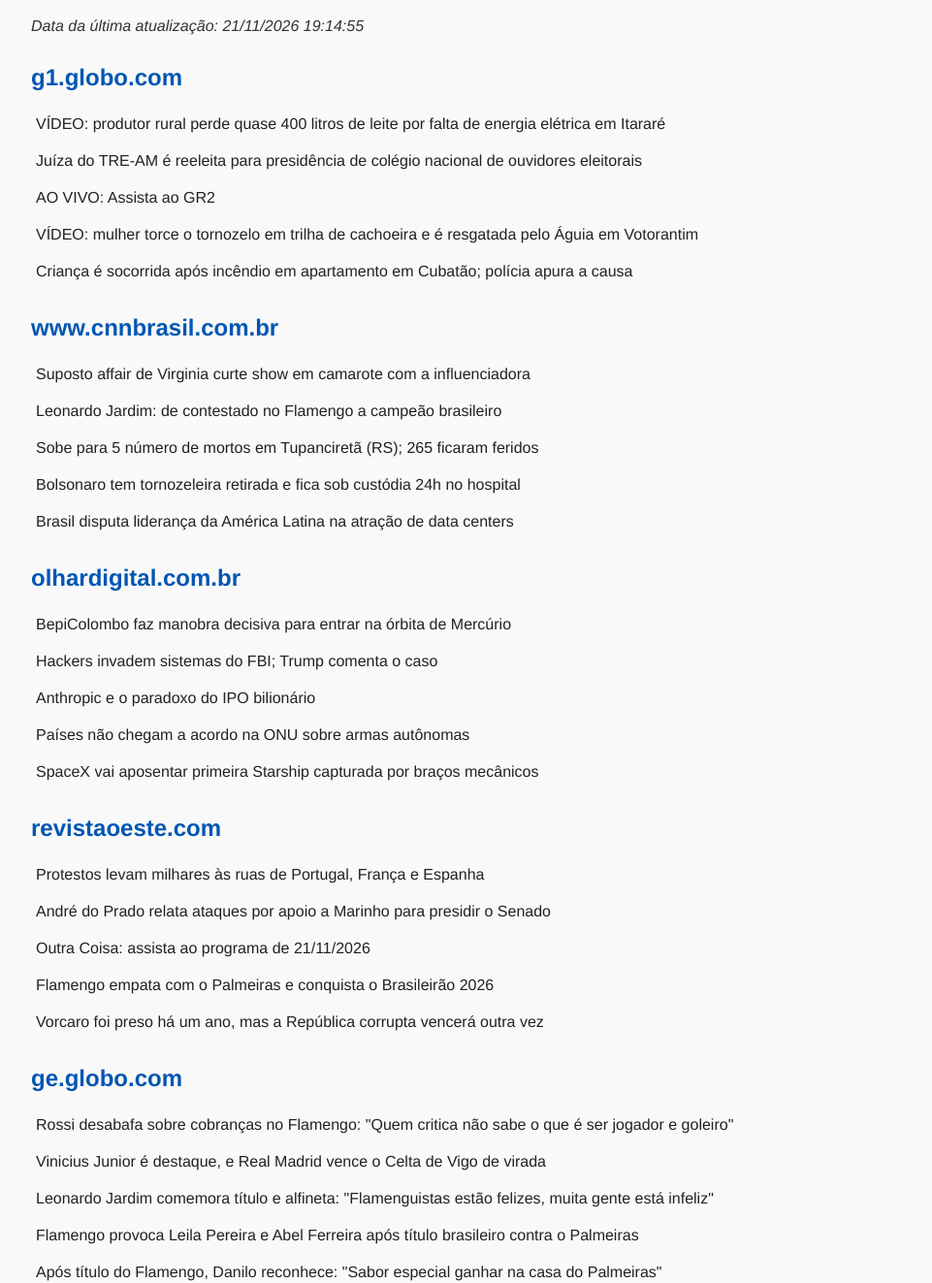
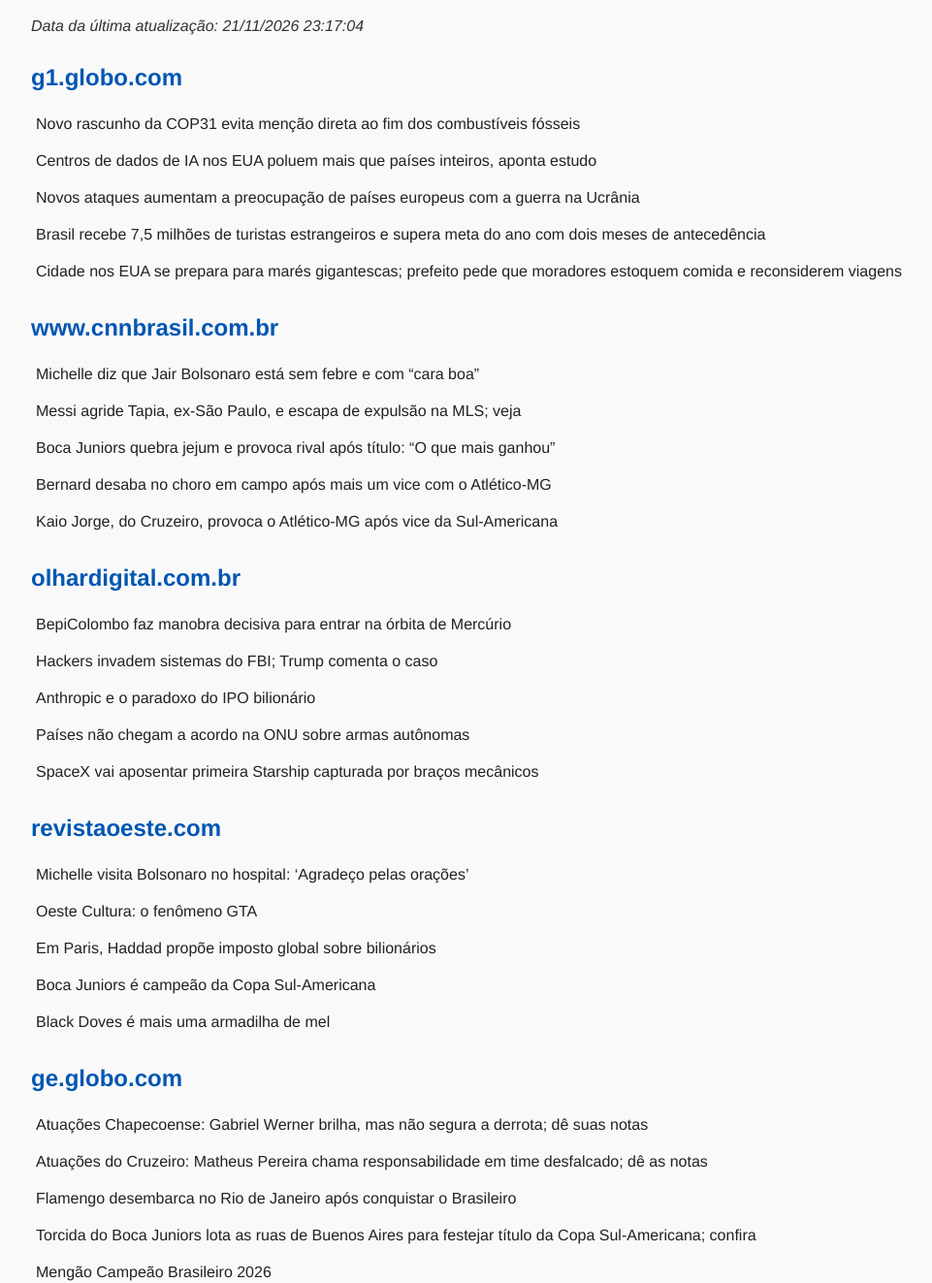
Before and after one commit to Reinaldopinheiro/reinaldopinheiro.github.io, a plain HTML site: page noticias/noticias.html in a window 1280 px wide. Shown: the part 92-1415 px from the top of the page at 97% size, without its empty margins (8-969 px from the left). Drawn offline with Linux system fonts and the light colour scheme.

Commit message:
Automação: Noticias RPC atualizadas

```diff
--- a/noticias/noticias.html
+++ b/noticias/noticias.html
@@ -13,22 +13,22 @@
 </style>
 </head><body>
 <h1>NOTICIAS RPC</h1>
-<p><em>Data da última atualização: 21/11/2026 19:14:55</em></p>
+<p><em>Data da última atualização: 21/11/2026 23:17:04</em></p>
 <h2>g1.globo.com</h2>
 <div class="noticias">
-<div class="noticia"><a href="https://g1.globo.com/sp/itapetininga-regiao/noticia/2026/11/21/perda-leite-falta-de-energia-itarare.ghtml" target="_blank">VÍDEO: produtor rural perde quase 400 litros de leite por falta de energia elétrica em Itararé</a></div>
-<div class="noticia"><a href="https://g1.globo.com/am/amazonas/noticia/2026/11/21/juiza-do-tre-am-e-reeleita-para-presidencia-de-colegio-nacional-de-ouvidores-eleitorais.ghtml" target="_blank">Juíza do TRE-AM é reeleita para presidência de colégio nacional de ouvidores eleitorais</a></div>
-<div class="noticia"><a href="https://g1.globo.com/pe/petrolina-regiao/ao-vivo/ao-vivo-assista-ao-gr2.ghtml" target="_blank">AO VIVO: Assista ao GR2</a></div>
-<div class="noticia"><a href="https://g1.globo.com/sp/sorocaba-jundiai/noticia/2026/11/21/video-mulher-torce-o-tornozelo-em-trilha-de-cachoeira-e-e-resgatada-pelo-aguia-em-votorantim.ghtml" target="_blank">VÍDEO: mulher torce o tornozelo em trilha de cachoeira e é resgatada pelo Águia em Votorantim</a></div>
-<div class="noticia"><a href="https://g1.globo.com/sp/santos-regiao/noticia/2026/11/21/crianca-e-socorrida-apos-incendio-em-apartamento-em-cubatao-policia-apura-a-causa.ghtml" target="_blank">Criança é socorrida após incêndio em apartamento em Cubatão; polícia apura a causa</a></div>
+<div class="noticia"><a href="https://g1.globo.com/meio-ambiente/noticia/2026/11/21/novo-rascunho-da-cop31.ghtml" target="_blank">Novo rascunho da COP31 evita menção direta ao fim dos combustíveis fósseis</a></div>
+<div class="noticia"><a href="https://g1.globo.com/jornal-nacional/noticia/2026/11/21/centros-de-dados-de-ia-nos-eua-poluem-mais-que-paises-inteiros-aponta-estudo.ghtml" target="_blank">Centros de dados de IA nos EUA poluem mais que países inteiros, aponta estudo </a></div>
+<div class="noticia"><a href="https://g1.globo.com/jornal-nacional/noticia/2026/11/21/novos-ataques-aumentam-a-preocupacao-de-paises-europeus-com-a-guerra-na-ucrania.ghtml" target="_blank">Novos ataques aumentam a preocupação de países europeus com a guerra na Ucrânia</a></div>
+<div class="noticia"><a href="https://g1.globo.com/jornal-nacional/noticia/2026/11/21/brasil-recebe-75-milhoes-de-turistas-estrangeiros-e-supera-meta-do-ano-com-dois-meses-de-antecedencia.ghtml" target="_blank">Brasil recebe 7,5 milhões de turistas estrangeiros e supera meta do ano com dois meses de antecedência</a></div>
+<div class="noticia"><a href="https://g1.globo.com/mundo/noticia/2026/11/21/cidade-nos-eua-se-prepara-para-mares-gigantescas-prefeito-pede-que-moradores-estoquem-comida-e-reconsiderem-viagens.ghtml" target="_blank">Cidade nos EUA se prepara para marés gigantescas; prefeito pede que moradores estoquem comida e reconsiderem viagens</a></div>
 </div>
 <h2>www.cnnbrasil.com.br</h2>
 <div class="noticias">
-<div class="noticia"><a href="https://www.cnnbrasil.com.br/pop/celebridades/suposto-affair-de-virginia-curte-show-em-camarote-com-a-influenciadora/" target="_blank">Suposto affair de Virginia curte show em camarote com a influenciadora</a></div>
-<div class="noticia"><a href="https://www.cnnbrasil.com.br/esportes/futebol/flamengo/leonardo-jardim-de-contestado-no-flamengo-a-campeao-brasileiro/" target="_blank">Leonardo Jardim: de contestado no Flamengo a campeão brasileiro</a></div>
-<div class="noticia"><a href="https://www.cnnbrasil.com.br/nacional/sul/rs/sobe-para-5-o-numero-de-mortos-em-tupancireta-rs-265-ficaram-feridos/" target="_blank">Sobe para 5 número de mortos em Tupanciretã (RS); 265 ficaram feridos</a></div>
-<div class="noticia"><a href="https://www.cnnbrasil.com.br/politica/bolsonaro-tem-tornozeleira-retirada-e-fica-sob-custodia-24h-no-hospital/" target="_blank">Bolsonaro tem tornozeleira retirada e fica sob custódia 24h no hospital</a></div>
-<div class="noticia"><a href="https://www.cnnbrasil.com.br/economia/money/tecnologia/brasil-disputa-lideranca-da-america-latina-na-atracao-de-data-centers/" target="_blank">Brasil disputa liderança da América Latina na atração de data centers</a></div>
+<div class="noticia"><a href="https://www.cnnbrasil.com.br/politica/michelle-diz-que-jair-bolsonaro-esta-sem-febre-e-com-cara-boa/" target="_blank">Michelle diz que Jair Bolsonaro está sem febre e com “cara boa”</a></div>
+<div class="noticia"><a href="https://www.cnnbrasil.com.br/esportes/futebol/futebol-internacional/messi-agride-tapia-ex-sao-paulo-e-escapa-de-expulsao-na-mls-veja/" target="_blank">Messi agride Tapia, ex-São Paulo, e escapa de expulsão na MLS; veja</a></div>
+<div class="noticia"><a href="https://www.cnnbrasil.com.br/esportes/futebol/futebol-internacional/sulamericana/boca-juniors-quebra-jejum-e-provoca-rival-apos-titulo-o-que-mais-ganhou/" target="_blank">Boca Juniors quebra jejum e provoca rival após título: “O que mais ganhou”</a></div>
+<div class="noticia"><a href="https://www.cnnbrasil.com.br/esportes/futebol/atletico-mineiro/bernard-desaba-no-choro-em-campo-apos-mais-um-vice-com-o-atletico-mg/" target="_blank">Bernard desaba no choro em campo após mais um vice com o Atlético-MG</a></div>
+<div class="noticia"><a href="https://www.cnnbrasil.com.br/esportes/futebol/cruzeiro/kaio-jorge-do-cruzeiro-provoca-o-atletico-mg-apos-vice-da-sul-americana/" target="_blank">Kaio Jorge, do Cruzeiro, provoca o Atlético-MG após vice da Sul-Americana</a></div>
 </div>
 <h2>olhardigital.com.br</h2>
 <div class="noticias">
@@ -40,19 +40,19 @@
 </div>
 <h2>revistaoeste.com</h2>
 <div class="noticias">
-<div class="noticia"><a href="https://revistaoeste.com/mundo/protestos-levam-milhares-as-ruas-de-portugal-franca-e-espanha/" target="_blank">Protestos levam milhares às ruas de Portugal, França e Espanha</a></div>
-<div class="noticia"><a href="https://revistaoeste.com/politica/andre-do-prado-relata-ataques-por-apoio-a-marinho-para-presidir-o-senado/" target="_blank">André do Prado relata ataques por apoio a Marinho para presidir o Senado</a></div>
-<div class="noticia"><a href="https://revistaoeste.com/videos/outra-coisa/outra-coisa-assista-ao-programa-de-21-11-2026/" target="_blank">Outra Coisa: assista ao programa de 21/11/2026</a></div>
-<div class="noticia"><a href="https://revistaoeste.com/brasil/flamengo-empata-com-o-palmeiras-e-conquista-o-brasileirao-2026/" target="_blank">Flamengo empata com o Palmeiras e conquista o Brasileirão 2026</a></div>
-<div class="noticia"><a href="https://revistaoeste.com/politica/vorcaro-foi-preso-ha-um-ano-mas-a-republica-corrupta-vencera-outra-vez/" target="_blank">Vorcaro foi preso há um ano, mas a República corrupta vencerá outra vez</a></div>
+<div class="noticia"><a href="https://revistaoeste.com/politica/michelle-visita-bolsonaro-no-hospital-agradeco-pelas-oracoes/" target="_blank">Michelle visita Bolsonaro no hospital: ‘Agradeço pelas orações’</a></div>
+<div class="noticia"><a href="https://revistaoeste.com/videos/oeste-cultura/oeste-cultura-o-fenomeno-gta/" target="_blank">Oeste Cultura: o fenômeno GTA</a></div>
+<div class="noticia"><a href="https://revistaoeste.com/politica/em-paris-haddad-propoe-imposto-global-sobre-bilionarios/" target="_blank">Em Paris, Haddad propõe imposto global sobre bilionários</a></div>
+<div class="noticia"><a href="https://revistaoeste.com/mundo/boca-juniors-e-campeao-da-copa-sul-americana/" target="_blank">Boca Juniors é campeão da Copa Sul-Americana</a></div>
+<div class="noticia"><a href="https://revistaoeste.com/curiosidades/black-doves-e-mais-uma-armadilha-de-mel/" target="_blank">Black Doves é mais uma armadilha de mel</a></div>
 </div>
 <h2>ge.globo.com</h2>
 <div class="noticias">
-<div class="noticia"><a href="https://ge.globo.com/futebol/times/flamengo/noticia/2026/11/21/rossi-desabafa-sobre-cobrancas-no-flamengo-quem-critica-nao-sabe-o-que-e-ser-jogador-e-goleiro.ghtml" target="_blank">Rossi desabafa sobre cobranças no Flamengo: "Quem critica não sabe o que é ser jogador e goleiro"</a></div>
-<div class="noticia"><a href="https://ge.globo.com/futebol/futebol-internacional/futebol-espanhol/jogo/21-11-2026/realmadrid-celta-de-vigo.ghtml" target="_blank">Vinicius Junior é destaque, e Real Madrid vence o Celta de Vigo de virada</a></div>
-<div class="noticia"><a href="https://ge.globo.com/futebol/times/flamengo/noticia/2026/11/21/leonardo-jardim-comemora-titulo-e-alfineta-flamenguistas-estao-felizes-muita-gente-esta-infeliz.ghtml" target="_blank">Leonardo Jardim comemora título e alfineta: "Flamenguistas estão felizes, muita gente está infeliz"</a></div>
-<div class="noticia"><a href="https://ge.globo.com/futebol/times/flamengo/noticia/2026/11/21/flamengo-provoca-leila-pereira-e-abel-ferreira-apos-titulo-brasileiro.ghtml" target="_blank">Flamengo provoca Leila Pereira e Abel Ferreira após título brasileiro contra o Palmeiras</a></div>
-<div class="noticia"><a href="https://ge.globo.com/futebol/times/flamengo/noticia/2026/11/21/apos-titulo-do-flamengo-danilo-reconhece-sabor-especial-ganhar-na-casa-do-palmeiras.ghtml" target="_blank">Após título do Flamengo, Danilo reconhece: "Sabor especial ganhar na casa do Palmeiras"</a></div>
+<div class="noticia"><a href="https://ge.globo.com/sc/futebol/times/chapecoense/noticia/2026/11/21/atuacoes-chapecoense-gabriel-werner-brilha-mas-nao-segura-a-derrota-de-suas-notas.ghtml" target="_blank">Atuações Chapecoense: Gabriel Werner brilha, mas não segura a derrota; dê suas notas</a></div>
+<div class="noticia"><a href="https://ge.globo.com/futebol/times/cruzeiro/noticia/2026/11/21/atuacoes-do-cruzeiro-matheus-pereira-chama-responsabilidade-em-time-desfalcado-de-as-notas.ghtml" target="_blank">Atuações do Cruzeiro: Matheus Pereira chama responsabilidade em time desfalcado; dê as notas</a></div>
+<div class="noticia"><a href="https://ge.globo.com/futebol/times/flamengo/noticia/2026/11/21/flamengo-desembarca-no-rio-de-janeiro-apos-conquistar-o-brasileiro.ghtml" target="_blank">Flamengo desembarca no Rio de Janeiro após conquistar o Brasileiro</a></div>
+<div class="noticia"><a href="https://ge.globo.com/futebol/futebol-internacional/noticia/2026/11/21/torcida-do-boca-juniors-lota-as-ruas-de-buenos-aires-para-festejar-titulo-da-copa-sul-americana-confira.ghtml" target="_blank">Torcida do Boca Juniors lota as ruas de Buenos Aires para festejar título da Copa Sul-Americana; confira</a></div>
+<div class="noticia"><a href="https://ge.globo.com/blogs/blog-do-mario-alberto/post/2026/11/21/mengao-campeao-brasileiro-2026.ghtml" target="_blank">Mengão Campeão Brasileiro 2026</a></div>
 </div>
 <footer>
   <p>© 2026 Copyright Reinaldo Pinheiro Consultoria com Gemini - Versão 5.5 (Script Automático)</p>
```
